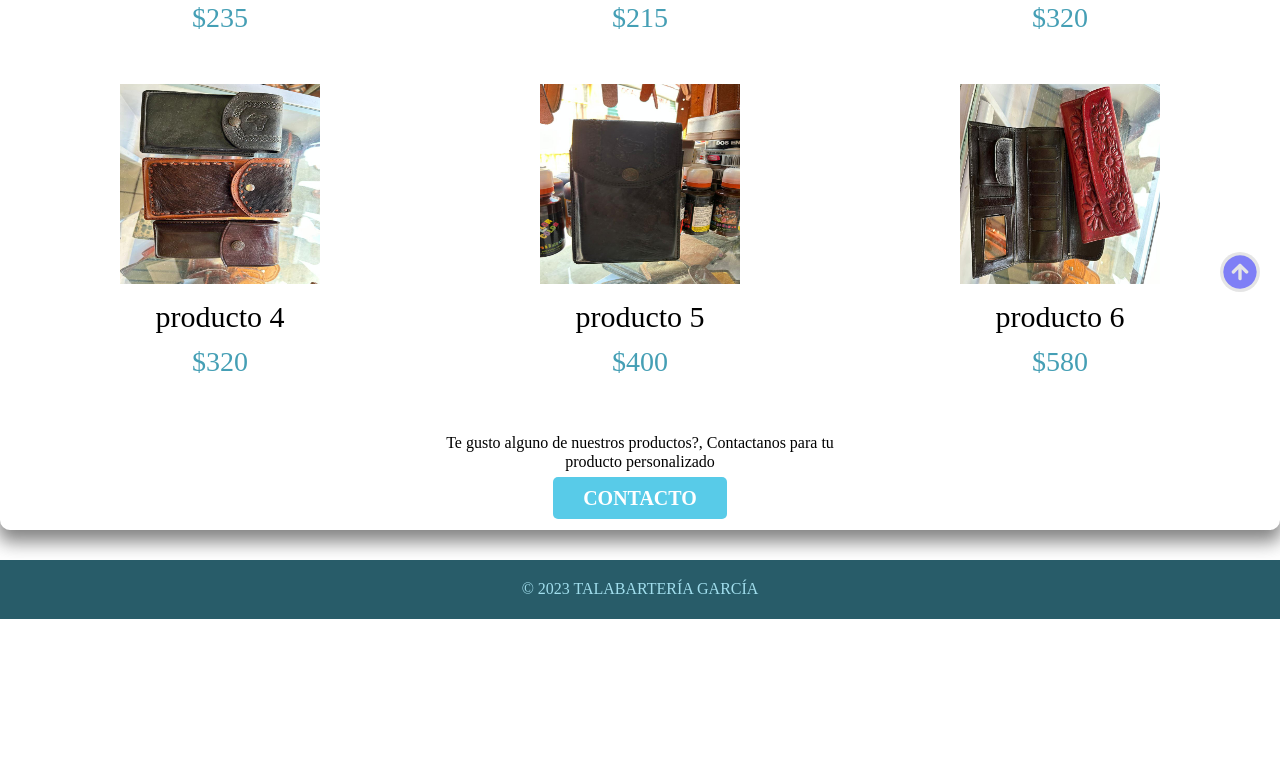
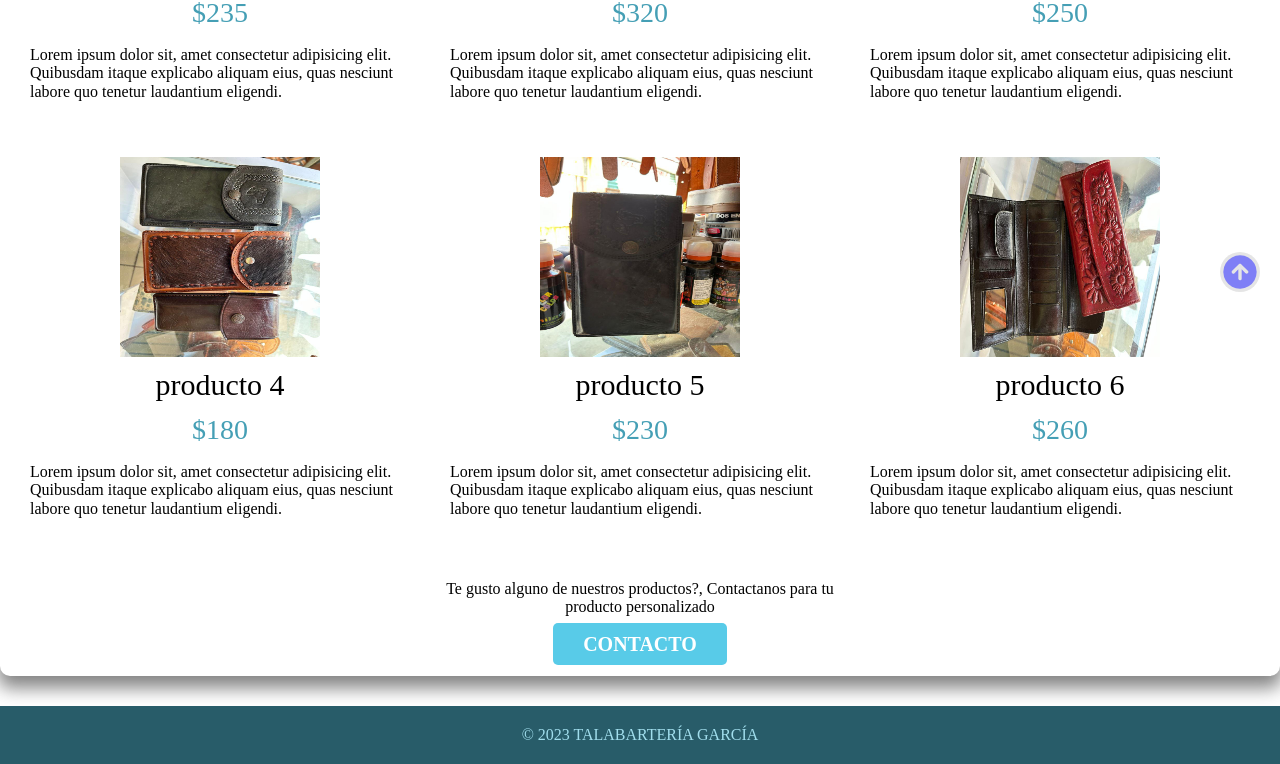
Before and after one commit to anthonysnlpz/talabarteria-garcia, a website: page productos.html in a window 1280 px wide. Shown: the part 488-1252 px from the top of the page. Before the commit the page ends 1107 px from the top, so only its background shows below. Drawn offline with nearby package versions, Linux system fonts and the light colour scheme.

Commit message:
modifaciones esteticas con el grid solo falta sustituir los lorem por datos de la empresa

```diff
--- a/css/style.css
+++ b/css/style.css
@@ -341,7 +341,11 @@ h1 span {
 /** Productos **/
 .producto {
   padding: 1rem;
-  margin:0 auto;
+  /* margin:0 auto; */
+  display: flex;
+  justify-content: center;
+  align-items: center;
+  flex-direction: column;
 }
 
 .producto__posicion {
@@ -370,7 +374,8 @@ h1 span {
 }
 
 .producto__nombre,
-.producto__precio {
+.producto__precio,
+.roducto__detalles {
   font-family: var(--fuentePrincipal);
   margin: 1rem 0;
   text-align: center;
--- a/productos.html
+++ b/productos.html
@@ -20,12 +20,12 @@
   <link rel="preload" href="css/style.css" as="style">
   <link rel="stylesheet" href="css/style.css">
   <!-- estilos personalizados -->
-  <title>Productos personalizados</title>
+  <title>Nuestros productos</title>
 </head>
 
 <body>
   <header>
-    <h1>talabartería <span>garcía</span> </h1>
+    <h1>talabarteria <span>garcia</span> </h1>
   </header>
 
   <a href="#" class="scroll-top">
@@ -57,41 +57,47 @@
         <div class="producto__informacion">
           <p class="producto__nombre">producto 1</p>
           <p class="producto__precio">$235</p>
+          <p class="producto__detalles">Lorem ipsum dolor sit, amet consectetur adipisicing elit. Quibusdam itaque explicabo aliquam eius, quas nesciunt labore quo tenetur laudantium eligendi.</p>
         </div>
       </div> <!--.producto-->
       <div class="producto">
         <img class="producto__imagen" src="img/productos/producto 2.jpeg" alt="imagen producto 2">
         <div class="producto__informacion">
           <p class="producto__nombre">producto 2</p>
-          <p class="producto__precio">$215</p>
+          <p class="producto__precio">$320</p>
+          <p class="producto__detalles">Lorem ipsum dolor sit, amet consectetur adipisicing elit. Quibusdam itaque explicabo aliquam eius, quas nesciunt labore quo tenetur laudantium eligendi.</p>
         </div>
       </div> <!--.producto-->
       <div class="producto">
         <img class="producto__imagen" src="img/productos/producto 3.jpeg" alt="imagen producto 3">
         <div class="producto__informacion">
           <p class="producto__nombre">producto 3</p>
-          <p class="producto__precio">$320</p>
+          <p class="producto__precio">$250</p>
+          <p class="producto__detalles">Lorem ipsum dolor sit, amet consectetur adipisicing elit. Quibusdam itaque explicabo aliquam eius, quas nesciunt labore quo tenetur laudantium eligendi.</p>
         </div>
       </div> <!--.producto-->
       <div class="producto">
         <img class="producto__imagen" src="img/productos/producto 4.jpeg" alt="imagen producto 4">
         <div class="producto__informacion">
           <p class="producto__nombre">producto 4</p>
-          <p class="producto__precio">$320</p>
+          <p class="producto__precio">$180</p>
+          <p class="producto__detalles">Lorem ipsum dolor sit, amet consectetur adipisicing elit. Quibusdam itaque explicabo aliquam eius, quas nesciunt labore quo tenetur laudantium eligendi.</p>
         </div>
       </div> <!--.producto-->
       <div class="producto">
         <img class="producto__imagen" src="img/productos/producto 5.jpeg" alt="imagen producto 5">
         <div class="producto__informacion">
           <p class="producto__nombre">producto 5</p>
-          <p class="producto__precio">$400</p>
+          <p class="producto__precio">$230</p>
+          <p class="producto__detalles">Lorem ipsum dolor sit, amet consectetur adipisicing elit. Quibusdam itaque explicabo aliquam eius, quas nesciunt labore quo tenetur laudantium eligendi.</p>
         </div>
       </div> <!--.producto-->
       <div class="producto">
         <img class="producto__imagen" src="img/productos/producto 6.jpeg" alt="imagen producto 6">
         <div class="producto__informacion">
           <p class="producto__nombre">producto 6</p>
-          <p class="producto__precio">$580</p>
+          <p class="producto__precio">$260</p>
+          <p class="producto__detalles">Lorem ipsum dolor sit, amet consectetur adipisicing elit. Quibusdam itaque explicabo aliquam eius, quas nesciunt labore quo tenetur laudantium eligendi.</p>
         </div>
       </div> <!--.producto-->
 
```
Also changed, not shown: index.html (+2 -2 lines), productospersonalizados.html (+7 -1 lines), sobrenosotros.html (+2 -2 lines).
